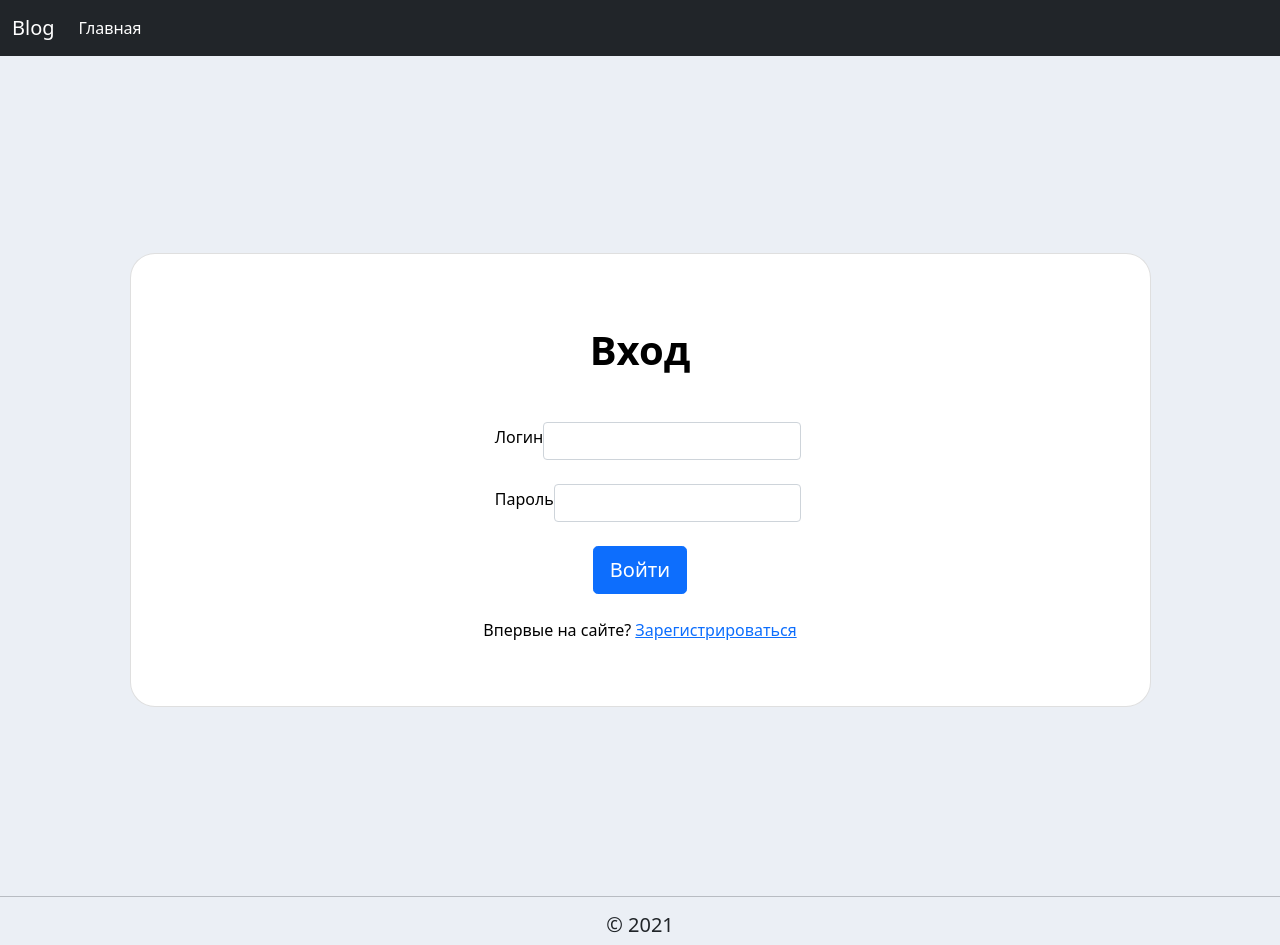
After one commit to DanilaPalkin/DjangoApp, a Django app: page /login/ in a window 1280 px wide. The commit adds this page. Run offline with Django 3.2, Linux system fonts and the light colour scheme.

Commit message:
Авторизация и регистрация
Пользователи могут регистрироваться и авторизовываться на сайте

```diff
--- a/DjangoBlog/accounts/templates/accounts/dashboard.html
+++ b/DjangoBlog/accounts/templates/accounts/dashboard.html
@@ -11,7 +11,7 @@
     {% for i in posts %}
         <div class="card card-body" style="margin-right: 50px; margin-left: 50px; object-fit: scale-down; ">
             <h5><a href="/user/{{i.author.id}}"
-                   style="color: #000 !important; text-decoration: none">{{i.author}}</a>
+                   style="color: #000; text-decoration: none">{{i.author}}</a>
             </h5>
             <h4>{{i.title}}</h4>
             {% if i.text %}
--- /dev/null
+++ b/DjangoBlog/accounts/templates/accounts/login.html
@@ -0,0 +1,53 @@
+{% extends 'accounts/base.html' %}
+
+{% block content %}
+<section class="vh-100" style="background-color: #ebeff5;">
+    <div class="container h-100">
+        <div class="row d-flex justify-content-center align-items-center h-100">
+            <div class="col-lg-12 col-xl-11">
+                <div class="card text-black" style="border-radius: 25px;">
+                    <div class="card-body p-md-5">
+                        <div class="row justify-content-center">
+                            <div class="col-md-10 col-lg-6 col-xl-5 order-2 order-lg-1">
+
+                                <p class="text-center h1 fw-bold mb-5 mx-1 mx-md-4 mt-4">Вход</p>
+
+                                <form class="mx-1 mx-md-4" method="POST", action="">
+                                    <div class="d-flex flex-row align-items-center mb-4">
+                                        {% csrf_token %}
+                                        <i class="fas fa-user fa-lg me-3 fa-fw"></i>
+                                        <div class="form-outline flex-fill mb-0">
+                                            <label class="form-label">Логин</label>
+                                        </div>
+                                        <input type="text" name="username" class="form-control">
+                                    </div>
+
+                                    <div class="d-flex flex-row align-items-center mb-4">
+                                        <i class="fas fa-lock fa-lg me-3 fa-fw"></i>
+                                        <div class="form-outline flex-fill mb-0">
+                                            <label class="form-label">Пароль</label>
+                                        </div>
+                                        <input type="password" name="password" class="form-control">
+                                    </div>
+
+                                    <div class="d-flex justify-content-center mx-4 mb-3 mb-lg-4">
+                                        <input type="submit" class="btn btn-primary btn-lg" value="Войти">
+                                    </div>
+
+                                </form>
+
+                                {% for message in messages %}
+                                    <p id="messages">{{message}}</p>
+                                {% endfor %}
+                                <p align="center">Впервые на сайте? <a href="/register">Зарегистрироваться</a></p>
+
+                            </div>
+                        </div>
+                    </div>
+                </div>
+            </div>
+        </div>
+    </div>
+</section>
+
+{% endblock %}
--- a/DjangoBlog/accounts/templates/accounts/navbar.html
+++ b/DjangoBlog/accounts/templates/accounts/navbar.html
@@ -11,6 +11,10 @@
                     <a class="nav-link active" aria-current="page" href="/">Главная</a>
                 </li>
             </ul>
+            {% if request.user.is_authenticated %}
+                <span style="color: white">Привет, {{request.user}}</span>
+                <span><a href="/logout" style="color: white;">Выйти</a></span>
+            {% endif %}
             <form method="get">
                 {{ myFilter.form }}
                 {% if myFilter %}
--- a/DjangoBlog/accounts/urls.py
+++ b/DjangoBlog/accounts/urls.py
@@ -5,5 +5,10 @@ urlpatterns = [
     path('', views.feed),
     path('user/<str:pk>/', views.user),
     path('post/<str:pk>/', views.post),
+
+    path('register/', views.registerPage),
+    path('login/', views.loginPage),
+    path('logout/', views.logoutUser),
+
     path('create_post/', views.createPost),
 ]
--- a/DjangoBlog/accounts/views.py
+++ b/DjangoBlog/accounts/views.py
@@ -1,4 +1,8 @@
 from django.shortcuts import render, redirect
+from django.contrib.auth.forms import UserCreationForm
+from django.contrib.auth import authenticate, login, logout
+from django.contrib import messages
+
 from .models import *
 from .forms import PostForm
 from .filters import PostFilter
@@ -22,6 +26,39 @@ def user(request, pk):
     return render(request, 'accounts/dashboard.html', {'posts': posts})
 
 
+def registerPage(request):
+    form = UserCreationForm()
+
+    if request.method == 'POST':
+        form = UserCreationForm(request.POST)
+        if form.is_valid():
+            form.save()
+            messages.success(request, 'Вы были успешно зарегистрированы!')
+            return redirect('/login')
+
+    context = {'form': form}
+    return render(request, 'accounts/register.html', context)
+
+
+def loginPage(request):
+    if request.method == 'POST':
+        username = request.POST.get('username')
+        password = request.POST.get('password')
+        user = authenticate(request, username=username, password=password)
+        if user is not None:
+            login(request, user)
+            return redirect('/')
+        else:
+            messages.info(request, 'Неправильный логин или пароль')
+    context = {}
+    return render(request, 'accounts/login.html', context)
+
+
+def logoutUser(request):
+    logout(request)
+    return redirect('/login')
+
+
 def createPost(request):
 
     form = PostForm()
```
Also changed, not shown: DjangoBlog/accounts/templates/accounts/register.html (added, +64 -0 lines).
